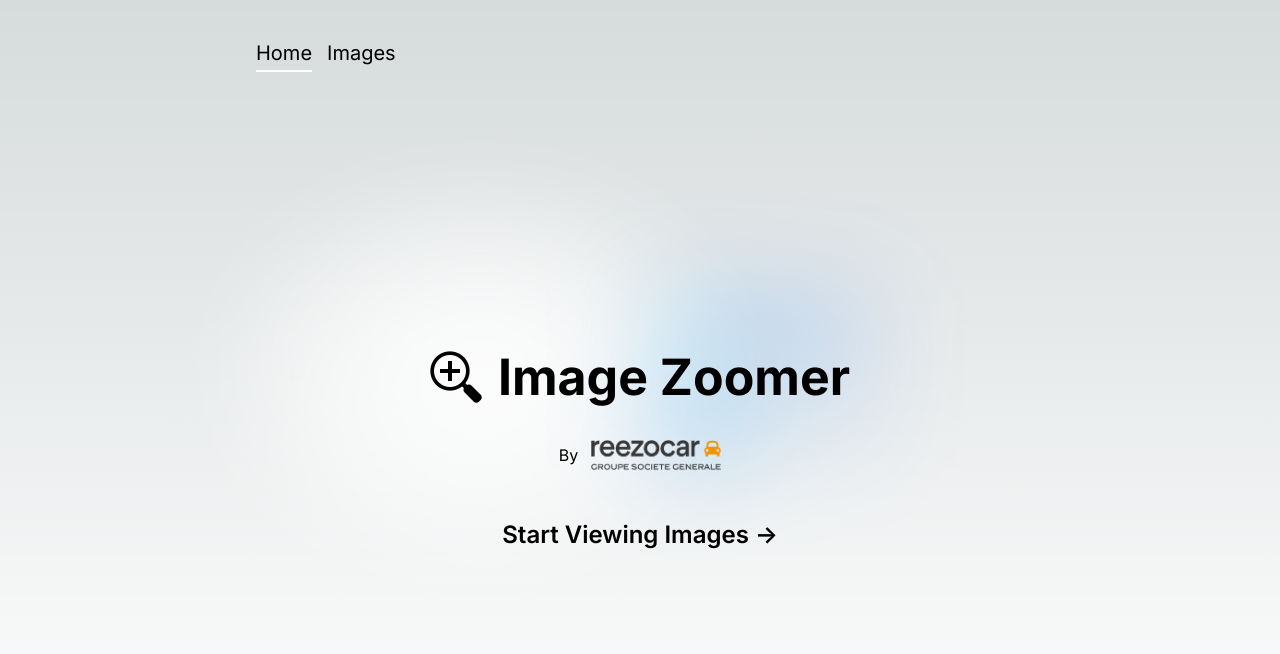
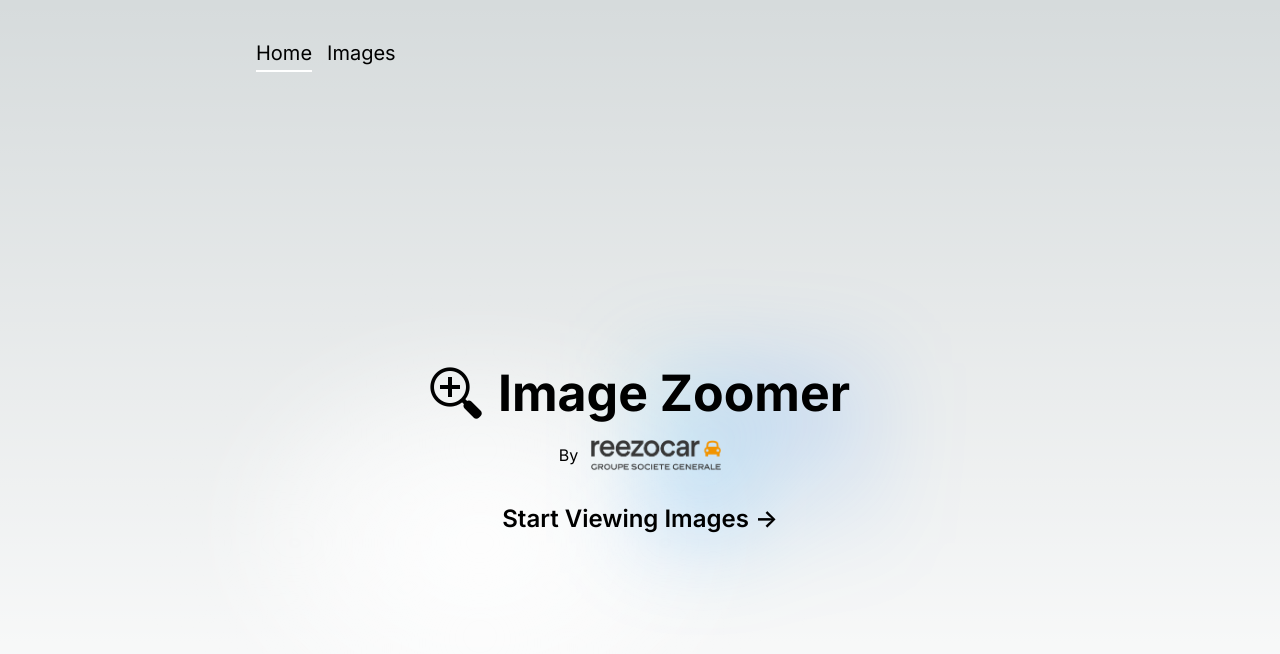
Before and after one commit to yass09/test-zoom-next, a Next.js app: page / in a window 1280 px wide. Shown: the top 654 px of the page. Built offline with nearby package versions, Linux system fonts and the light colour scheme.

Commit message:
refactor: moved more styles to the layout

```diff
--- a/src/components/layouts.jsx
+++ b/src/components/layouts.jsx
@@ -9,7 +9,9 @@ export function RootLayout({ children }) {
   return (
     <div className={`${inter.className} ${styles.pageContainer}`}>
       <Header />
-      <main className={styles.main}>{children}</main>
+      <main className={styles.main}>
+        <div className={styles.contentContainer}>{children}</div>
+      </main>
     </div>
   );
 }
--- a/src/styles/Home.module.scss
+++ b/src/styles/Home.module.scss
@@ -29,42 +29,14 @@
   display: flex;
   align-items: center;
   flex-direction: column;
-  gap: 2rem;
   text-align: center;
+  gap: 1rem;
 }
 
 .homeTitleContainer {
   @include flexRowCenterCenter;
   flex-wrap: wrap;
   gap: 1rem;
-  @media screen and (max-width: 414px) {
-    position: relative;
-  }
-}
-
-.homeTitleContainer::before {
-  background: var(--secondary-glow);
-  border-radius: 50%;
-  width: 480px;
-  height: 360px;
-  margin-left: -400px;
-  z-index: -1;
-}
-
-.homeTitleContainer::after {
-  background: var(--primary-glow);
-  width: 240px;
-  height: 180px;
-  z-index: -1;
-}
-
-.homeTitleContainer::before,
-.homeTitleContainer::after {
-  content: "";
-  left: 50%;
-  position: absolute;
-  filter: blur(45px);
-  transform: translateZ(0);
 }
 
 .homeSubtitleContainer {
--- a/src/styles/Layout.module.scss
+++ b/src/styles/Layout.module.scss
@@ -16,3 +16,39 @@
     height: calc(100vh - $headerHeightLg);
   }
 }
+
+.contentContainer {
+  display: flex;
+  align-items: center;
+  flex-direction: column;
+  gap: 2rem;
+  text-align: center;
+  @media screen and (max-width: 414px) {
+    position: relative;
+  }
+}
+
+.contentContainer::before {
+  background: var(--secondary-glow);
+  border-radius: 50%;
+  width: 480px;
+  height: 360px;
+  margin-left: -400px;
+  z-index: -1;
+}
+
+.contentContainer::after {
+  background: var(--primary-glow);
+  width: 240px;
+  height: 180px;
+  z-index: -1;
+}
+
+.contentContainer::before,
+.contentContainer::after {
+  content: "";
+  left: 50%;
+  position: absolute;
+  filter: blur(45px);
+  transform: translateZ(0);
+}
```
